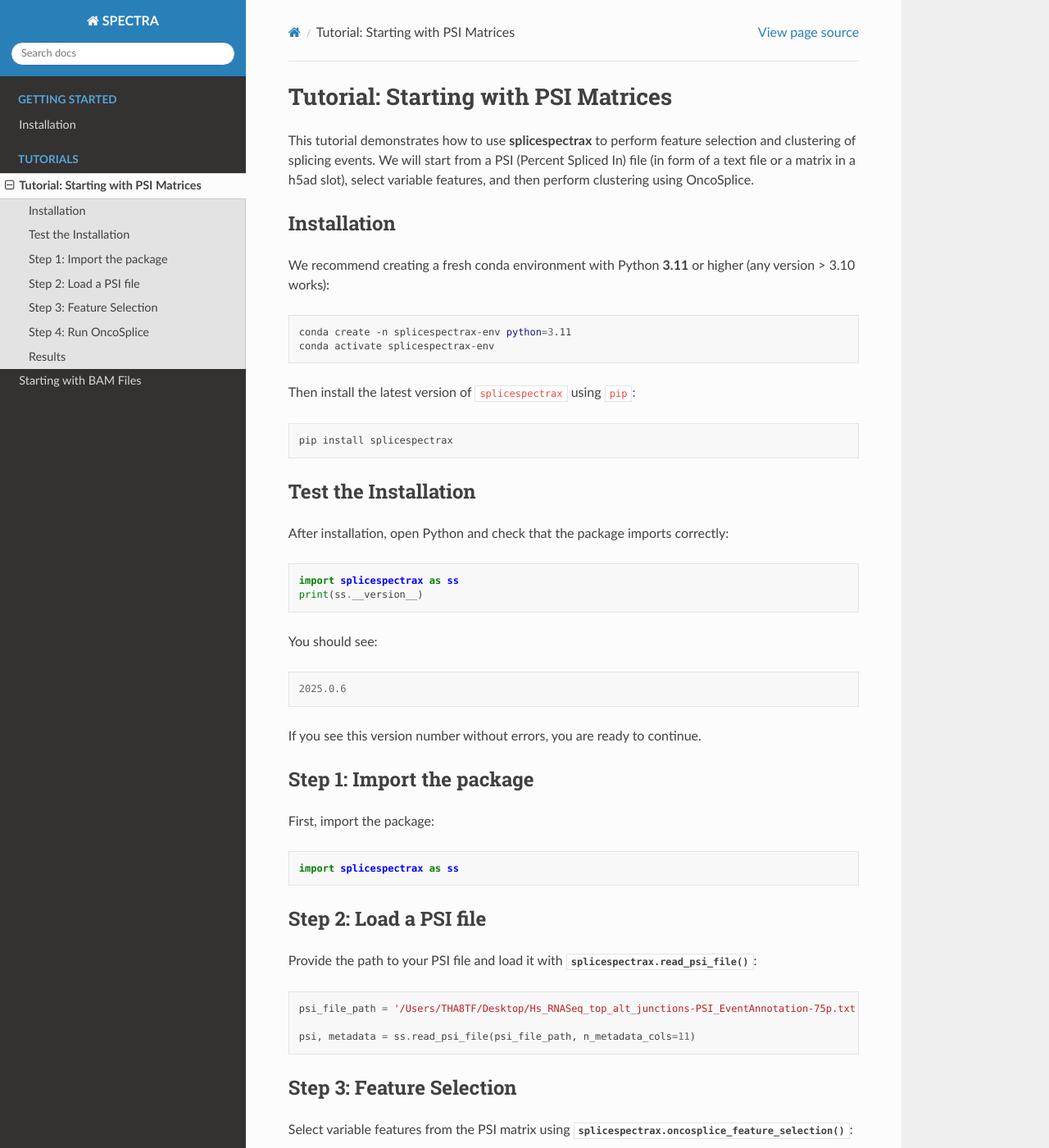
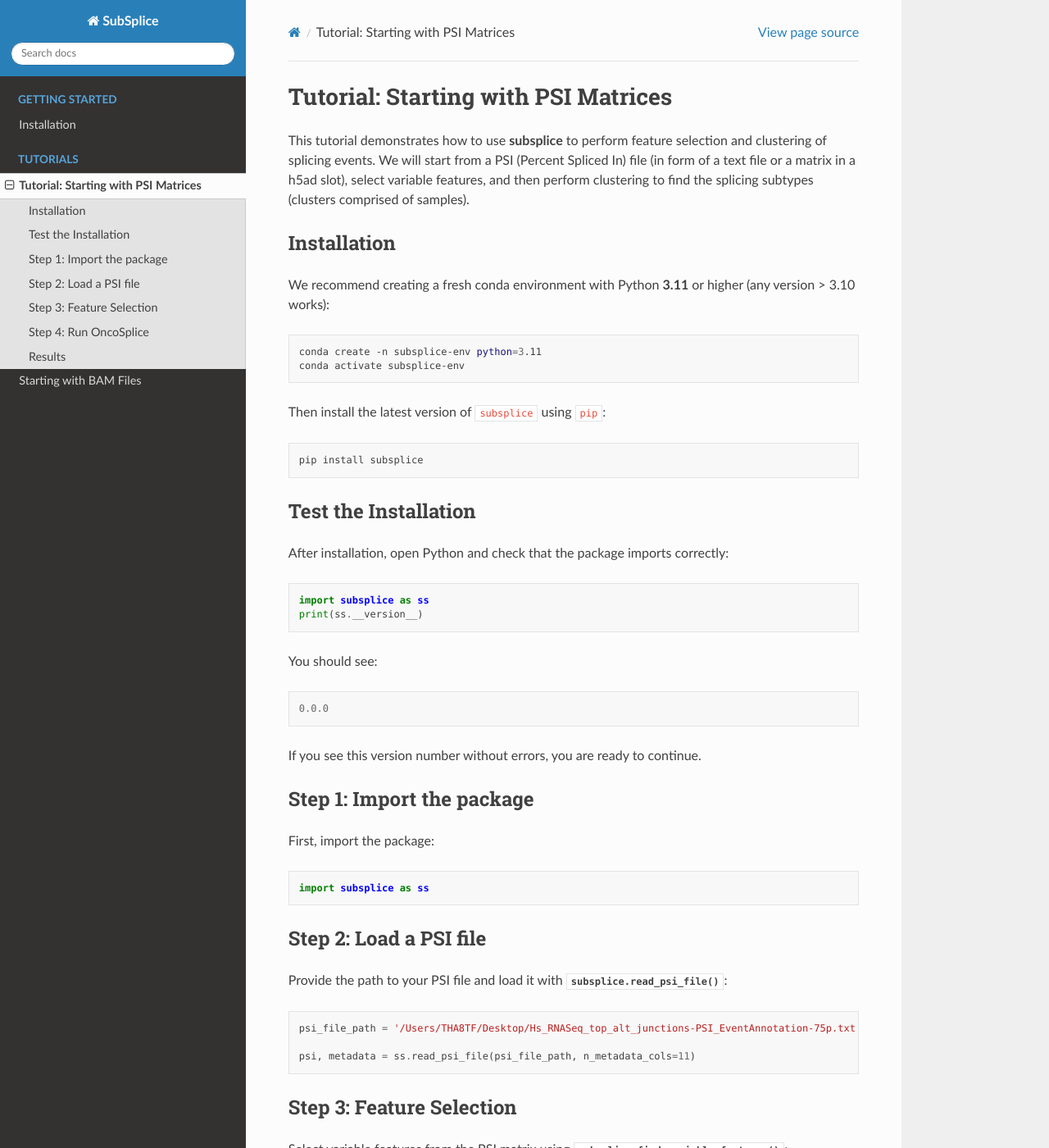
Before and after one commit to kairaveet/subsplice, a Sphinx documentation site: the page built from docs/starting_with_psi.rst, in a window 1280 px wide and 1400 px high. Shown: the whole window at 82% size. Built offline with Sphinx 7.4.7 and the Read the Docs theme 3.1.0, drawn with Linux system fonts in a browser that asks for light colours; pages that are not in the unit, such as notebooks, are missing from menus; some of the changed text lies outside the part shown.

Commit message:
update readthedocs

```diff
--- a/docs/conf.py
+++ b/docs/conf.py
@@ -5,15 +5,15 @@ import sys
 
 # -- Path setup --------------------------------------------------------------
 
-# Add the src/ directory to sys.path for autodoc to find 'spectra'
-sys.path.insert(0, os.path.abspath('../spectra'))
+# Add the src/ directory to sys.path for autodoc to find 'subsplice'
+sys.path.insert(0, os.path.abspath('../subsplice'))
 
 # -- Project information -----------------------------------------------------
 
-project = 'SPECTRA'
+project = 'SubSplice'
 copyright = '2025, Kairavee Thakkar'
 author = 'Kairavee Thakkar'
-release = '0.1.0'
+release = '0.0.0'
 
 # -- General configuration ---------------------------------------------------
 
--- a/docs/starting_with_psi.rst
+++ b/docs/starting_with_psi.rst
@@ -2,9 +2,9 @@
 Tutorial: Starting with PSI Matrices
 ===============================
 
-This tutorial demonstrates how to use **splicespectrax** to perform feature selection
+This tutorial demonstrates how to use **subsplice** to perform feature selection
 and clustering of splicing events. We will start from a PSI (Percent Spliced In) file (in form of a text file or a matrix in a h5ad slot),
-select variable features, and then perform clustering using OncoSplice.
+select variable features, and then perform clustering to find the splicing subtypes (clusters comprised of samples).
 
 Installation
 ------------
@@ -14,14 +14,14 @@ We recommend creating a fresh conda environment with Python **3.11** or higher
 
 .. code-block:: bash
 
-   conda create -n splicespectrax-env python=3.11
-   conda activate splicespectrax-env
+   conda create -n subsplice-env python=3.11
+   conda activate subsplice-env
 
-Then install the latest version of ``splicespectrax`` using ``pip``:
+Then install the latest version of ``subsplice`` using ``pip``:
 
 .. code-block:: bash
 
-   pip install splicespectrax
+   pip install subsplice
 
 
 Test the Installation
@@ -31,14 +31,14 @@ After installation, open Python and check that the package imports correctly:
 
 .. code-block:: python
 
-   import splicespectrax as ss
+   import subsplice as ss
    print(ss.__version__)
 
 You should see:
 
 .. code-block::
 
-   2025.0.6
+   0.0.0
 
 If you see this version number without errors, you are ready to continue.
 
@@ -50,14 +50,14 @@ First, import the package:
 
 .. code-block:: python
 
-   import splicespectrax as ss
+   import subsplice as ss
 
 
 Step 2: Load a PSI file
 -----------------------
 
 Provide the path to your PSI file and load it with
-:func:`splicespectrax.read_psi_file`:
+:func:`subsplice.read_psi_file`:
 
 .. code-block:: python
 
@@ -70,11 +70,11 @@ Step 3: Feature Selection
 -------------------------
 
 Select variable features from the PSI matrix using
-:func:`splicespectrax.oncosplice_feature_selection`:
+:func:`subsplice.find_variable_features`:
 
 .. code-block:: python
 
-   variable_features, psi, metadata = ss.oncosplice_feature_selection(
+   variable_features, psi, metadata = ss.find_variable_features(
        psi, metadata,
        fold_threshold=0.2,
        samples_differing=4,
@@ -90,11 +90,11 @@ Select variable features from the PSI matrix using
 Step 4: Run OncoSplice
 ----------------------
 
-Finally, perform clustering with :func:`splicespectrax.oncosplice`:
+Finally, perform clustering with :func:`subsplice.find_subtypes`:
 
 .. code-block:: python
 
-   final_clusters, de_results = ss.oncosplice(
+   final_clusters, de_results = ss.find_subtypes(
        psi=psi,
        metadata=metadata,
        variable_features=variable_features,
```
Also changed, not shown: docs/index.rst (+5 -5 lines), docs/installation.rst (+6 -9 lines).
